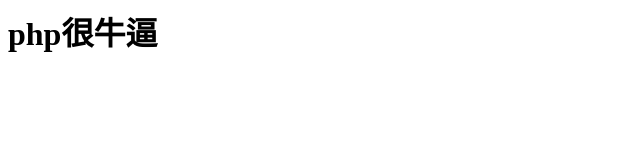
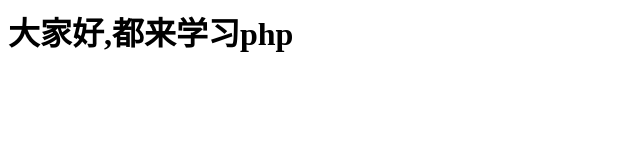
Before and after one commit to ajian1527/ajian-php.github.io, a plain HTML site: page index.html in a window 1280 px wide. Shown: the whole page, without its empty margins (0-640 px from the left). Drawn offline with Linux system fonts and the light colour scheme.

Commit message:
Update index.html

```diff
--- a/index.html
+++ b/index.html
@@ -1,6 +1,6 @@
 <html>
 <head></head>
 <body>
-  <h1>php很牛逼</h1>
+  <h1>大家好,都来学习php</h1>
 </body>
 </html>
```
